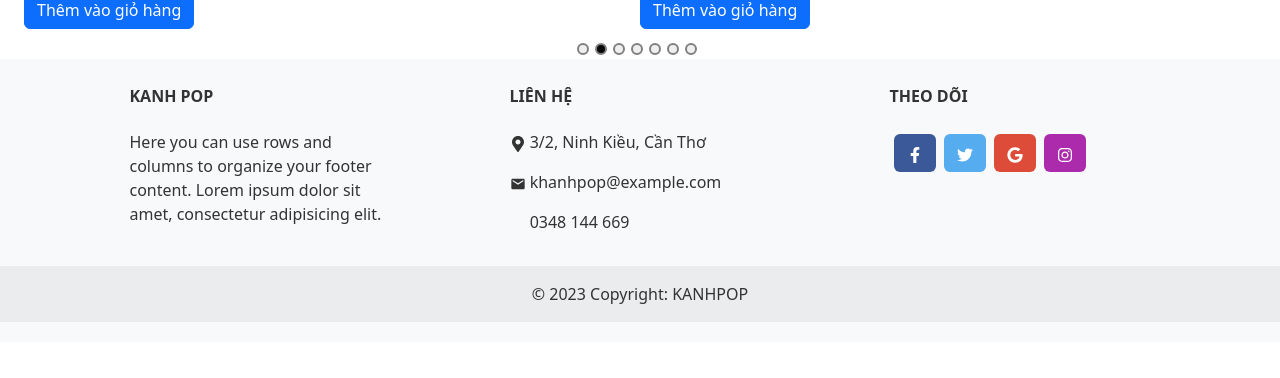
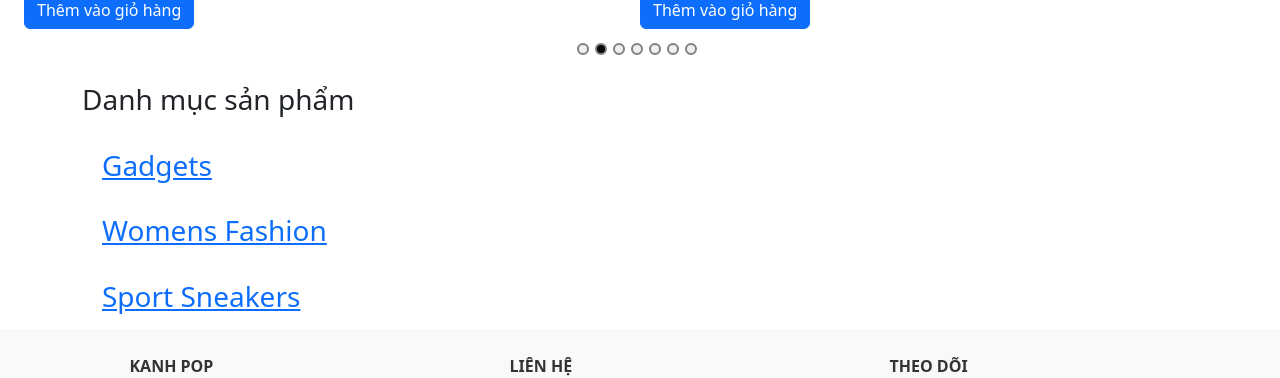
Before and after one commit to khanhnehe/nkPOP_frontend, a React (Create React App) app: page / in a window 1280 px wide. Shown: the part 1161-1539 px from the top of the page. Before the commit the page ends 1503 px from the top, so only its background shows below. Built offline with nearby package versions, Linux system fonts and the light colour scheme; some icons are missing.

Commit message:
list categorie  fake

```diff
--- a/src/components/Header.js
+++ b/src/components/Header.js
@@ -49,7 +49,7 @@ class Header extends Component {
                     <nav className={openMenu ? 'show-nav' : 'hide-nav'}>
 
                         {/* <div className={openMenu ? 'nav-wrapper' : 'hide-nav'}></div> */}
-                        <NavLink to="/Home"> Trang chủ</NavLink>
+                        <NavLink to="/" className="text-home"> Trang chủ</NavLink>
                         <div className='header-right' >
                             <span className='links'>
                                 <NavLink to="/login" className="me-3">
--- a/src/components/Header.scss
+++ b/src/components/Header.scss
@@ -21,7 +21,9 @@ header {
     align-items    : center;
     position       : relative;
   }
-
+.text-home{
+  color: #000000;
+}
   .logo {
     font-size       : 25px;
     font-weight     : 700;
--- a/src/components/Sidler/ProductCarousel.js
+++ b/src/components/Sidler/ProductCarousel.js
@@ -24,7 +24,7 @@ const ProductCarousel = () => {
                     <button className='btn btn-primary'>ok</button>
                 </div>
             </div>
-            <div className='mx-4'>
+            <div className='mx-4 mb-4'>
                 <Carousel {...settings}>
                     {/* hiển thị product từ productData */}
                     {productData.map((product) => (
--- a/src/components/Sidler/data.js
+++ b/src/components/Sidler/data.js
@@ -82,3 +82,21 @@ export const productData = [
         description: "Some text about the product..",
     },
 ];
+
+export const categories = [
+    {
+        id: 1,
+        title: "Gadgets",
+        image: "https://i.ibb.co/5GVkd3m/c1.jpg",
+    },
+    {
+        id: 2,
+        title: "Womens Fashion",
+        image: "https://i.ibb.co/nQKLjrW/c2.jpg",
+    },
+    {
+        id: 3,
+        title: "Sport Sneakers",
+        image: "https://i.ibb.co/fNkBYgr/c3.jpg",
+    },
+];
--- a/src/pages/home/Home.js
+++ b/src/pages/home/Home.js
@@ -1,6 +1,8 @@
 import React, { Component } from 'react';
 import Sidler from '../../components/Sidler/Sidler';
 import ProductCarousel from '../../components/Sidler/ProductCarousel';
+import Categories from './Section/Categories';
+
 class Home extends Component {
     constructor(props) {
         super(props)
@@ -19,6 +21,8 @@ class Home extends Component {
                 <Sidler />
                 <ProductCarousel />
 
+                <Categories />
+
             </>
         );
     }
--- /dev/null
+++ b/src/pages/home/Section/Categories.js
@@ -0,0 +1,48 @@
+import React, { Component } from 'react';
+// import './Categories.scss';
+import { categories } from '../../../components/Sidler/data'; // Import responsive and productData
+import { Link } from 'react-router-dom';
+
+class Categories extends Component {
+    constructor(props) {
+        super(props);
+        this.state = {};
+    }
+
+    componentDidMount() { }
+
+    render() {
+        return (
+            <>
+                <div className='container'>
+                    <span>
+                        <h3>Danh mục sản phẩm</h3>
+                    </span>
+                    <div className='row m-2'>
+                        {categories.map((item, index) => (
+                            <Link
+                                to={`/categorie/${item.id}`}
+                                key={item.id}
+                                className='item-link'
+                            >
+                                <div className='custom'>
+                                    <img
+                                    // src={item.image}
+                                    // alt={item.title}
+                                    // className='custom-img'
+                                    />
+                                </div>
+                                <h3>{item.title}</h3>
+                            </Link>
+                        ))}
+                    </div>
+                </div>
+            </>
+        );
+    }
+}
+
+// ... (các phần khác của mã nguồn)
+
+
+export default Categories;
```
Also changed, not shown: src/utils/shortenText.js (added, +15 -0 lines), src/pages/home/Section/Product_cate_fakedata.js (added), src/utils/constant.js (added).
